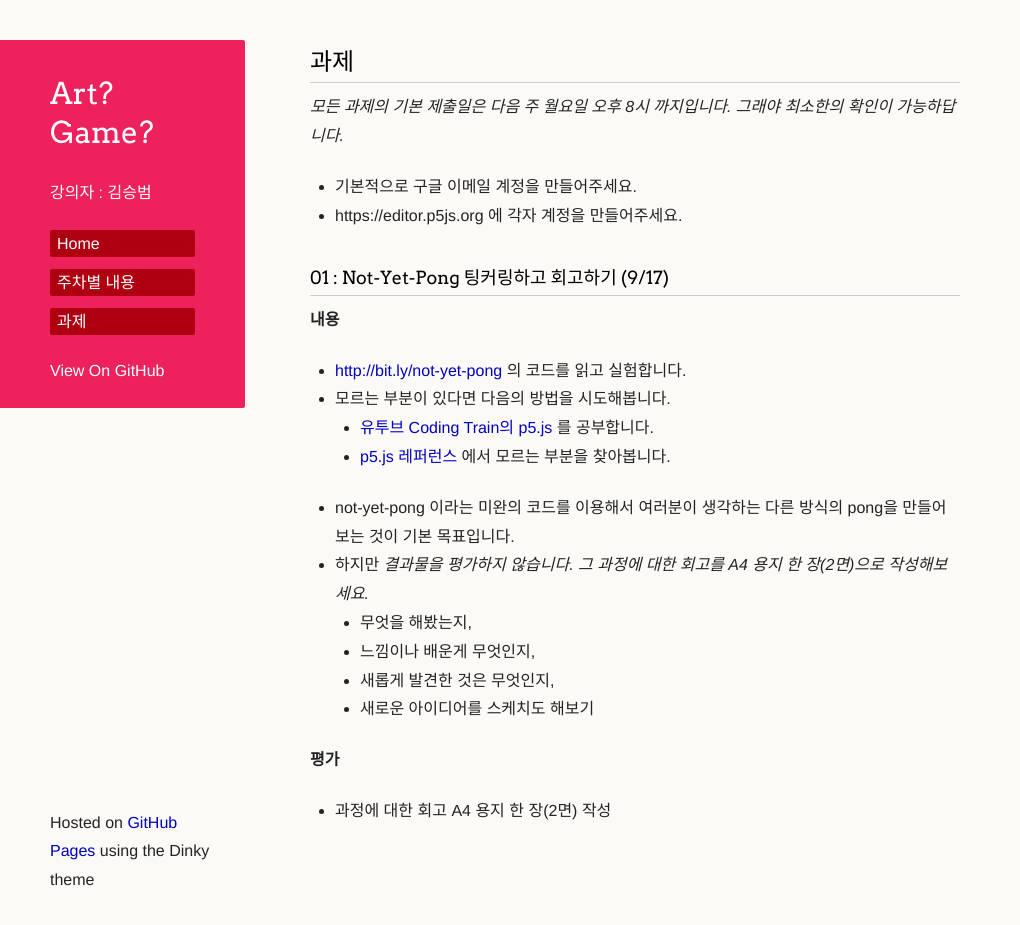
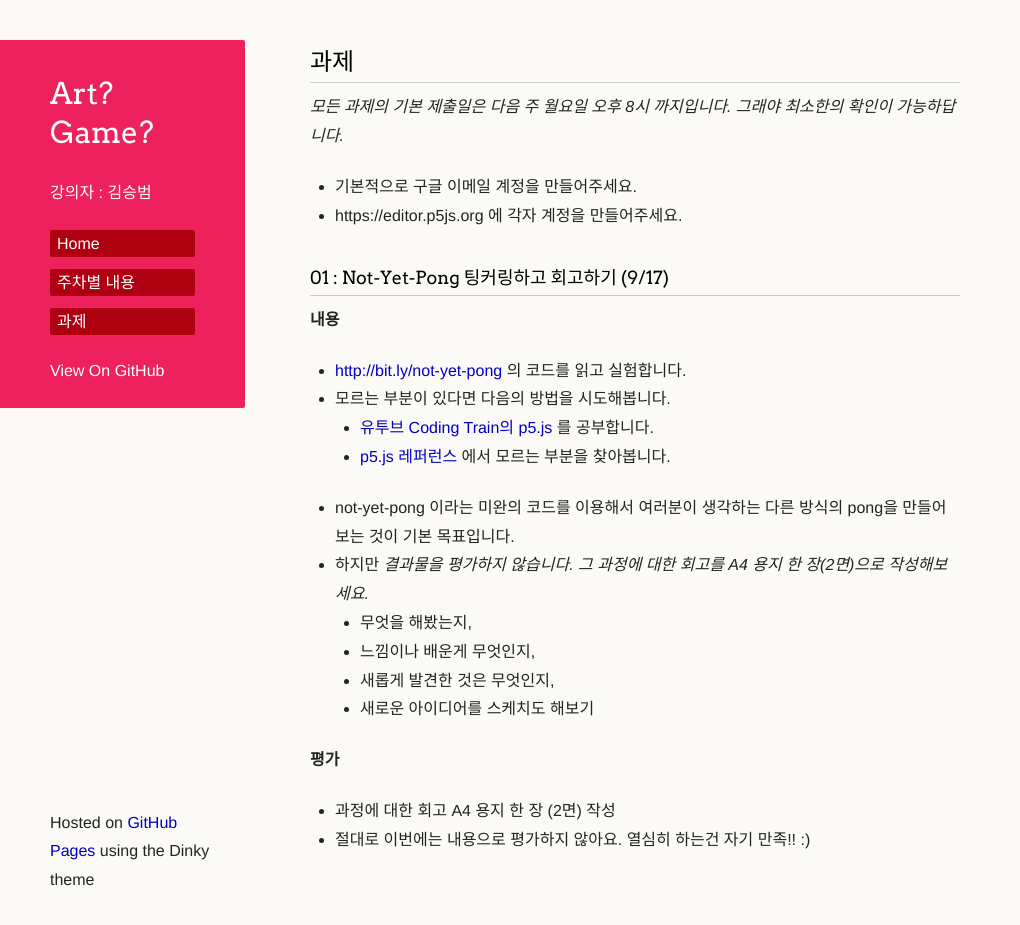
Before and after one commit to picxenk/SIA2019ArtGame, a Jekyll site: the page built from homework.md, in a window 1280 px wide and 927 px high. Shown: the whole window, without its empty margins (0-1020 px from the left). Built offline with Jekyll 4.4.1, drawn with Linux system fonts in a browser that asks for light colours; our own code applies the rules of GitHub Pages for plain Markdown files; a script that is not in the unit is left out; the repository's description, which GitHub fills in, is left out.

Commit message:
과제 부분을 수정했음

```diff
--- a/homework.md
+++ b/homework.md
@@ -18,4 +18,5 @@
    * 새로운 아이디어를 스케치도 해보기
 
 **평가**
- * 과정에 대한 회고 A4 용지 한 장(2면) 작성
+ * 과정에 대한 회고 A4 용지 한 장 (2면) 작성
+ * 절대로 이번에는 내용으로 평가하지 않아요. 열심히 하는건 자기 만족!! :)
```
